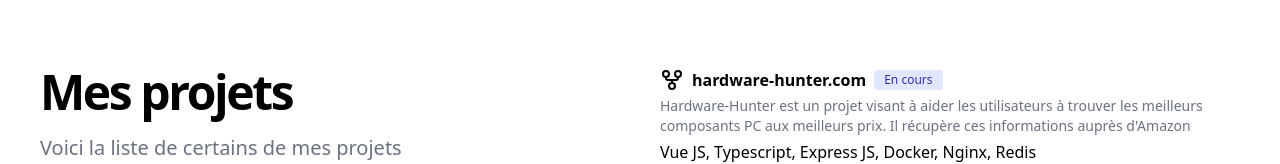
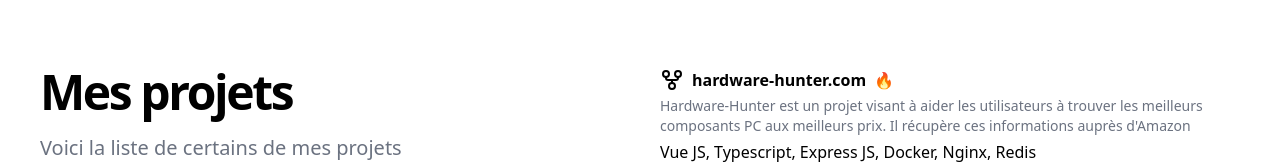
Before and after one commit to vykio/portfolio, a plain HTML site: page index.html in a window 1280 px wide. Shown: the part 352-516 px from the top of the page. Drawn offline with Linux system fonts and the light colour scheme.

Commit message:
Add falme

```diff
--- a/index.html
+++ b/index.html
@@ -111,9 +111,7 @@
             >
               hardware-hunter.com
             </a>
-            <span class="bg-indigo-100 text-indigo-800 text-xs font-medium me-2 px-2.5 py-0.5 rounded dark:bg-indigo-900 dark:text-indigo-300">
-              En cours
-            </span>
+            🔥
           </div>
           <p class="text-sm text-gray-500 dark:text-gray-400">
             Hardware-Hunter est un projet visant à aider les utilisateurs à
```
